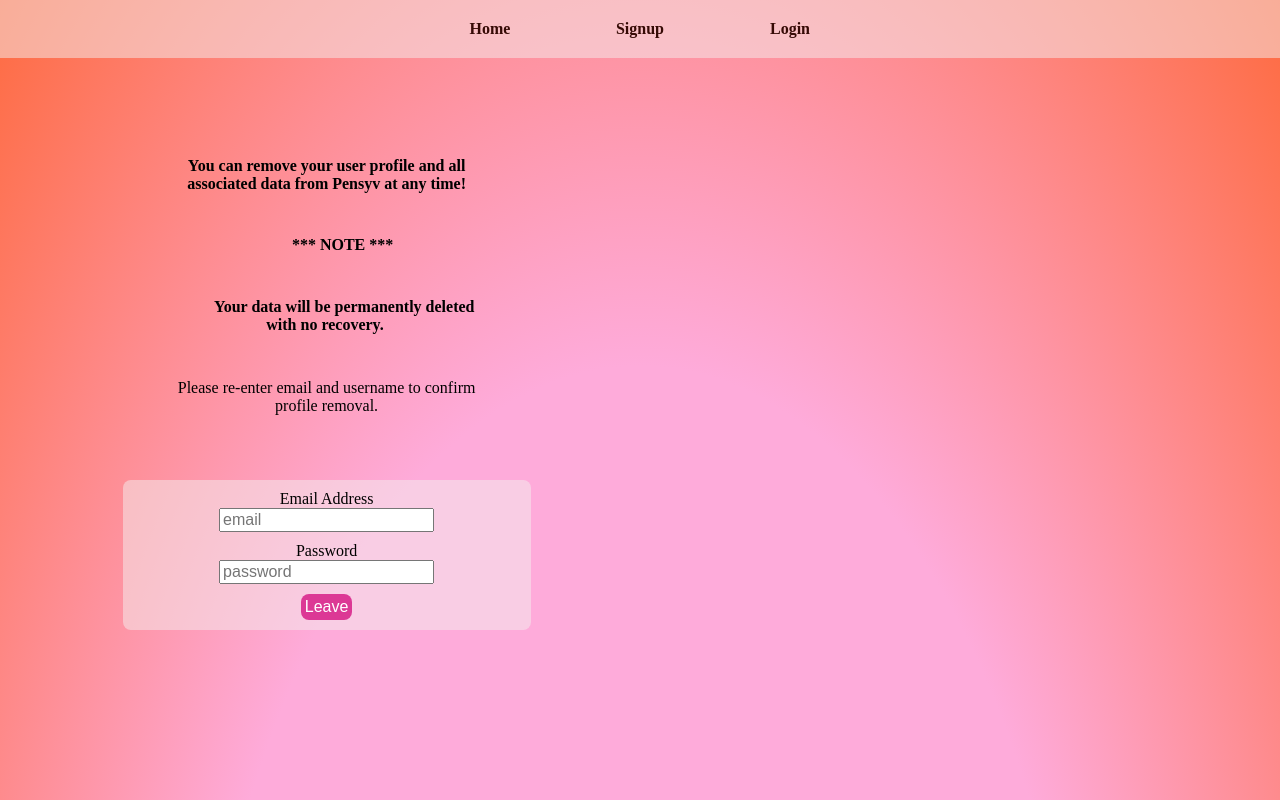
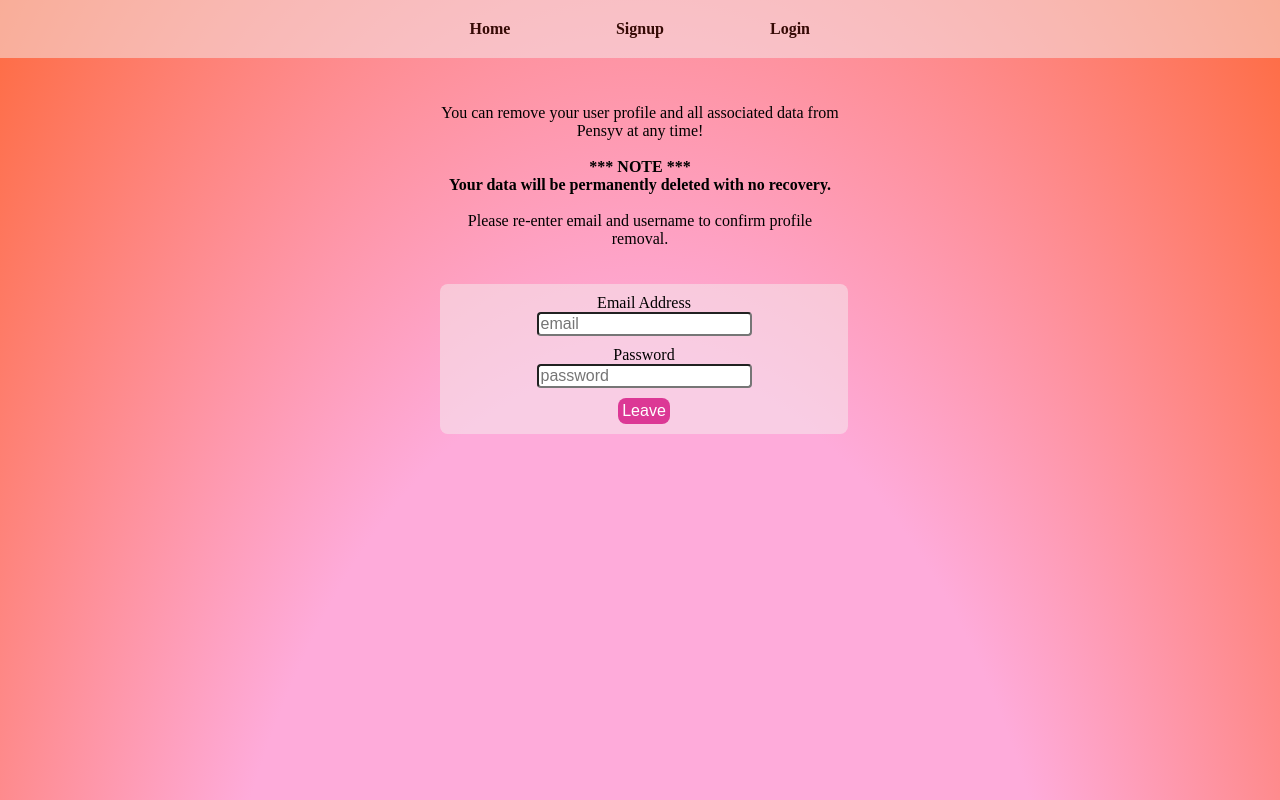
Before and after one commit to holliscrowder/pensyv-website, a React (Create React App) app in the folder client/: page /leave in a window 1280 px wide. Shown: the top 800 px of the page. Built offline with nearby package versions, Linux system fonts and the light colour scheme; no server answers.

Commit message:
update margins to center

```diff
--- a/client/src/components/LeaveForm.css
+++ b/client/src/components/LeaveForm.css
@@ -1,13 +1,12 @@
-/* .leave {
-    text-align: center;
-    margin-top: min(36px, 20%);
-    margin-left: min(30%, 10px);
-} */
-
 .leave form {
     background-color: rgb(246, 240, 240, 0.5);
-    /* margin-left: 20%; */
+    margin: auto;
     border-radius: 8px;
     padding: 10px 4px;
-    width: max(60%, 400px);
+    width: max(40%, 400px);
 }
+
+input {
+    text-align: left;
+    border-radius: 4px;
+}
--- a/client/src/components/ProfileForm.css
+++ b/client/src/components/ProfileForm.css
@@ -13,11 +13,7 @@ button {
     border-radius: 8px;
 }
 
-input {
+input, select {
     text-align: left;
+    border-radius: 4px;
 }
-
-li {
-    list-style: none;
-    padding: 2px;
-}
--- a/client/src/components/SignupForm.css
+++ b/client/src/components/SignupForm.css
@@ -2,6 +2,11 @@ button {
     padding: 4px 4px;
     border: 10px transparent;
     border-radius: 8px;
+}
+
+input {
+    text-align: left;
+    border-radius: 4px;
 }
 
 /* .signup {
--- a/client/src/components/SurveyForm.css
+++ b/client/src/components/SurveyForm.css
@@ -1,7 +1,7 @@
 .survey {
     background-color: rgb(246, 240, 240, 0.5);
     width: min(80%, 620px);
-    margin-left: 10%;
+    margin: auto;
     padding: 10px 4px;
 }
 
@@ -12,6 +12,7 @@ div.mood_instructions {
 
 input {
     margin-bottom: 10px;
+    border-radius: 4px;
 }
 
 input.checked {
--- a/client/src/pages/Leave.css
+++ b/client/src/pages/Leave.css
@@ -1,8 +1,6 @@
 .leave {
     text-align: center;
-    padding: 1%;
+    margin: auto;
     margin-top: min(36px, 20%);
-    /* min-width: min(60%, 100px); */
     width: min(80%, 400px);
-    margin-left: min(10%, 100px);
 }
--- a/client/src/pages/Leave.js
+++ b/client/src/pages/Leave.js
@@ -6,10 +6,12 @@ function Leave() {
     return (
         <>
             <div className = "leave">
-                <h2 className = "leave">You can remove your user profile and all associated data from Pensyv at any time!</h2>
-                <p className = "leave"><b className = "leave"> *** NOTE ***</b></p>
-                <p className = "leave"><b className = "leave">Your data will be permanently deleted with no recovery.</b></p>
-                <p className = "leave">Please re-enter email and username to confirm profile removal.</p>
+                <p>You can remove your user profile and all associated data from Pensyv at any time!</p>
+                <br/>
+                <p><b> *** NOTE ***</b></p>
+                <p><b>Your data will be permanently deleted with no recovery.</b></p>
+                <br />
+                <p>Please re-enter email and username to confirm profile removal.</p>
             </div>
             <LeaveForm />
         </>
--- a/client/src/pages/Login.css
+++ b/client/src/pages/Login.css
@@ -8,7 +8,7 @@
     padding: 10px 4px;
     background-color: rgb(246, 240, 240, 0.5);
     /* position: absolute; left: 40%; */
-    margin-left: 20%;
+    margin: auto;
     border-radius: 8px;
     width: min(60%, 300px);
 }
--- a/client/src/pages/Profile.css
+++ b/client/src/pages/Profile.css
@@ -9,14 +9,14 @@
     padding: 1%;
     margin-top: min(36px, 25%);
     width: min(60%, 300px);
-    margin-left: 20%;
+    margin: auto;
 }
 
 .profile {
-    text-align: left;
+    /* text-align: left; */
     padding: 2%;
     width: min(80%, 300px);
-    margin-left: min(10%, 100px);
+    margin: auto;
 }
 
 .updated {
@@ -24,3 +24,17 @@
     padding: 2%;
     margin-top: min(36px, 25%);
 }
+
+.profile_body {
+    text-align: center;
+}
+
+.profile_card {
+    text-align: center;
+    padding: 10px 4px;
+    background-color: rgb(246, 240, 240, 0.5);
+    width: min(80%, 300px);
+    margin: auto;
+    /* position: absolute; left: 40%; */
+    border-radius: 8px;
+}
--- a/client/src/pages/Profile.js
+++ b/client/src/pages/Profile.js
@@ -33,8 +33,15 @@ if (isUpdated === false) {
             <div className = "profile_header">
                 <h2>User Profile</h2>
             </div>
-            <ProfileCard />
-            <p>You can update your user profile details at any time.</p>
+            <div className = "profile_body">
+              <ProfileCard className = "profile_card"/>
+              <br />
+              <p>You can update your user profile details at any time. </p>
+              <br />
+              <p>If you wish to leave a characteristic as-is, </p>
+              <p>simply leave that field blank, or select "prefer not to say", as appropriate</p>
+              <br />
+            </div>
             <ProfileForm className = "profile" user={user} setUser={setUser} isUpdated={isUpdated} setIsUpdated={setIsUpdated} />
         </>
       );
--- a/client/src/pages/Signup.css
+++ b/client/src/pages/Signup.css
@@ -8,7 +8,7 @@
     padding: 10px 0px 10px 20px;
     background-color: rgb(246, 240, 240, 0.5);
     /* width: 20%; */
-    margin-left: 40%;
+    margin: auto;
     border-radius: 8px;
     width: min(30%, 200px);
 }
@@ -16,7 +16,7 @@
 .login_instead {
     text-align: center;
     padding: 10px 10px 10px 10px;
-    margin-left: 40%;
+    margin: auto;
     width: min(30%, 200px);
     margin-top: min(30%, 100px);
 
```
